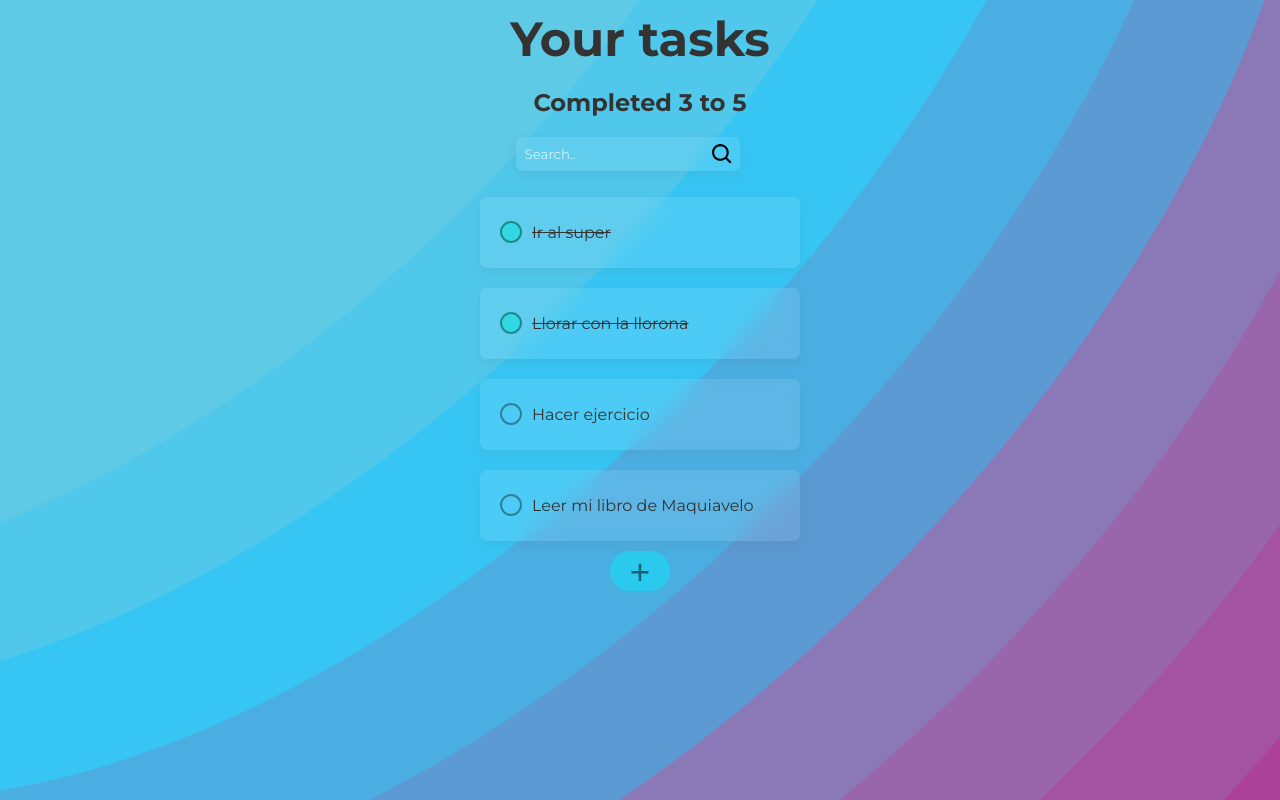
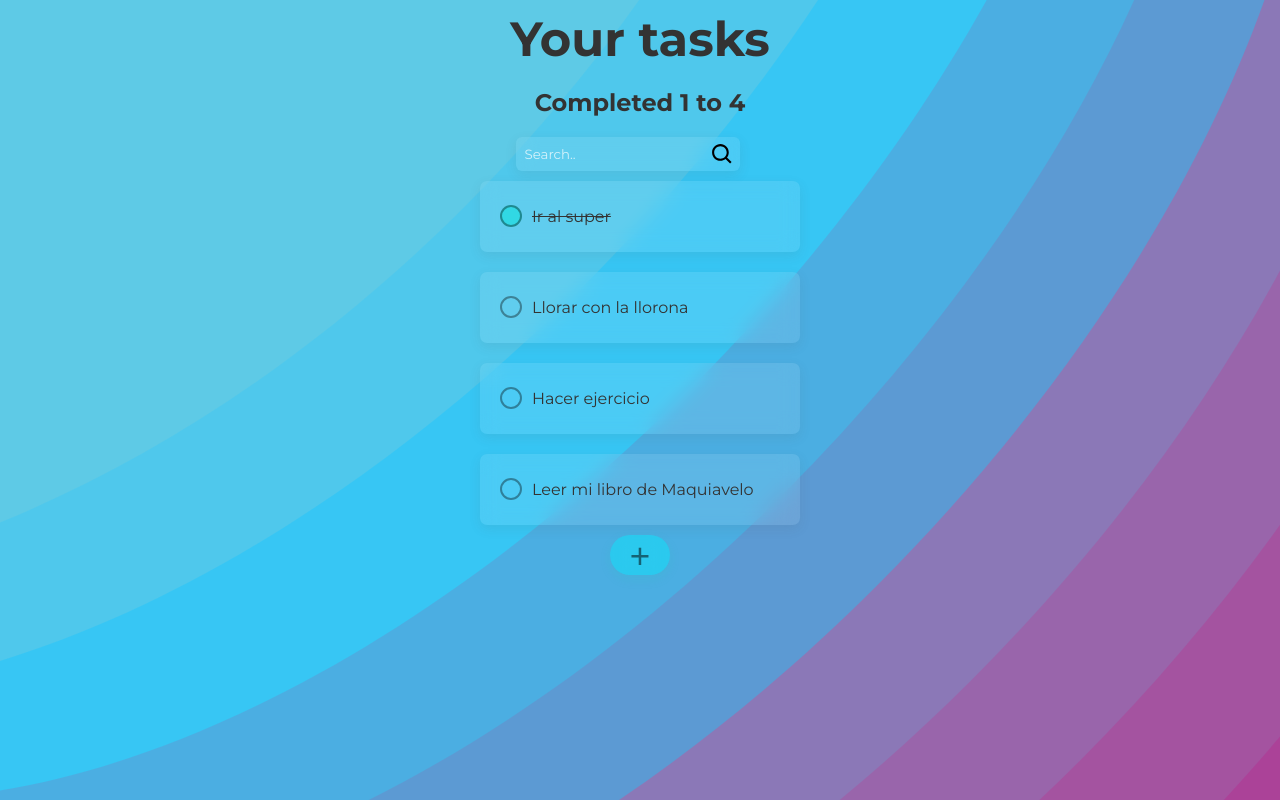
Before and after one commit to AreYouIvan/react-introduction, a React (Create React App) app: page / in a window 1280 px wide. Built offline with nearby package versions, Linux system fonts and the light colour scheme.

Commit message:
creating a search algorithm and a counter

```diff
--- a/src/App.js
+++ b/src/App.js
@@ -8,27 +8,40 @@ import { TodoItem } from "./components/TodoItem";
 import { TodoList } from "./components/TodoList";
 import { TodoSearch } from "./components/TodoSearch";
 
-const todos = [
+const defaultTodos = [
   { text: "Ir al super", completed: true },
-  { text: "Llorar con la llorona", completed: true },
+  { text: "Llorar con la llorona", completed: false },
   { text: "Hacer ejercicio", completed: false },
   { text: "Leer mi libro de Maquiavelo", completed: false },
 ];
 
 function App() {
+  const [todos, setTodos] = React.useState(defaultTodos);
+  const [searchValue, setSearchValue] = React.useState("");
+
+  const completedTodos = todos.filter((todo) => !!todo.completed).length;
+  const totalTodos = todos.length;
+
+  let searchedTodos = [];
+
+  if (!searchValue.length >= 1) {
+    searchedTodos = todos;
+  } else {
+    searchedTodos = todos.filter((e) => {
+      const todoText = e.text.toLowerCase();
+      const searchText = searchValue.toLowerCase();
+      return todoText.includes(searchText);
+    });
+  }
   return (
     <>
       <section className="App-body">
         <h2 className="App-title">Your tasks</h2>
-        <TodoCounter />
-        <TodoSearch />
+        <TodoCounter total={totalTodos} completed={completedTodos} />
+        <TodoSearch searchValue={searchValue} setSearchValue={setSearchValue} />
         <TodoList>
-          {todos.map((e) => (
-            <TodoItem
-            text={e.text}
-            key={e.text}
-            completed={e.completed}
-             />
+          {searchedTodos.map((e) => (
+            <TodoItem text={e.text} key={e.text} completed={e.completed} />
           ))}
         </TodoList>
         {<CreateTodoButton />}
--- a/src/components/TodoCounter.js
+++ b/src/components/TodoCounter.js
@@ -1,8 +1,12 @@
 import React from "react";
 import "./styleComponents/TodoCounter.css";
 
-function TodoCounter() {
-  return <h2 className="TodoCounter">Completed 3 to 5</h2>;
+function TodoCounter({ total, completed }) {
+  return (
+    <h2 className="TodoCounter">
+      Completed {completed} to {total}
+    </h2>
+  );
 }
 
 // Forced export
--- a/src/components/TodoSearch.js
+++ b/src/components/TodoSearch.js
@@ -2,29 +2,22 @@ import React from "react";
 
 import "./styleComponents/TodoSearch.css";
 
-function TodoSearch() {
-  const [searchValue, setSearchValue] = React.useState();
-
-
+function TodoSearch({ searchValue, setSearchValue }) {
   const onSearchValueChange = (event) => {
-    console.log(event.target.value);
     setSearchValue(event.target.value);
   };
 
-  return [
+  return (
     <div className="TodoSearch-content">
       <input
         onChange={onSearchValueChange}
         className="TodoSearch-input"
-        type="text"
         placeholder="Search.."
         value={searchValue}
       />
       <span className="TodoSearch-input-icon"></span>
-    </div>,
-    <p>{searchValue}</p>,
-  ];
-
+    </div>
+  );
 }
 
 export { TodoSearch };
```
